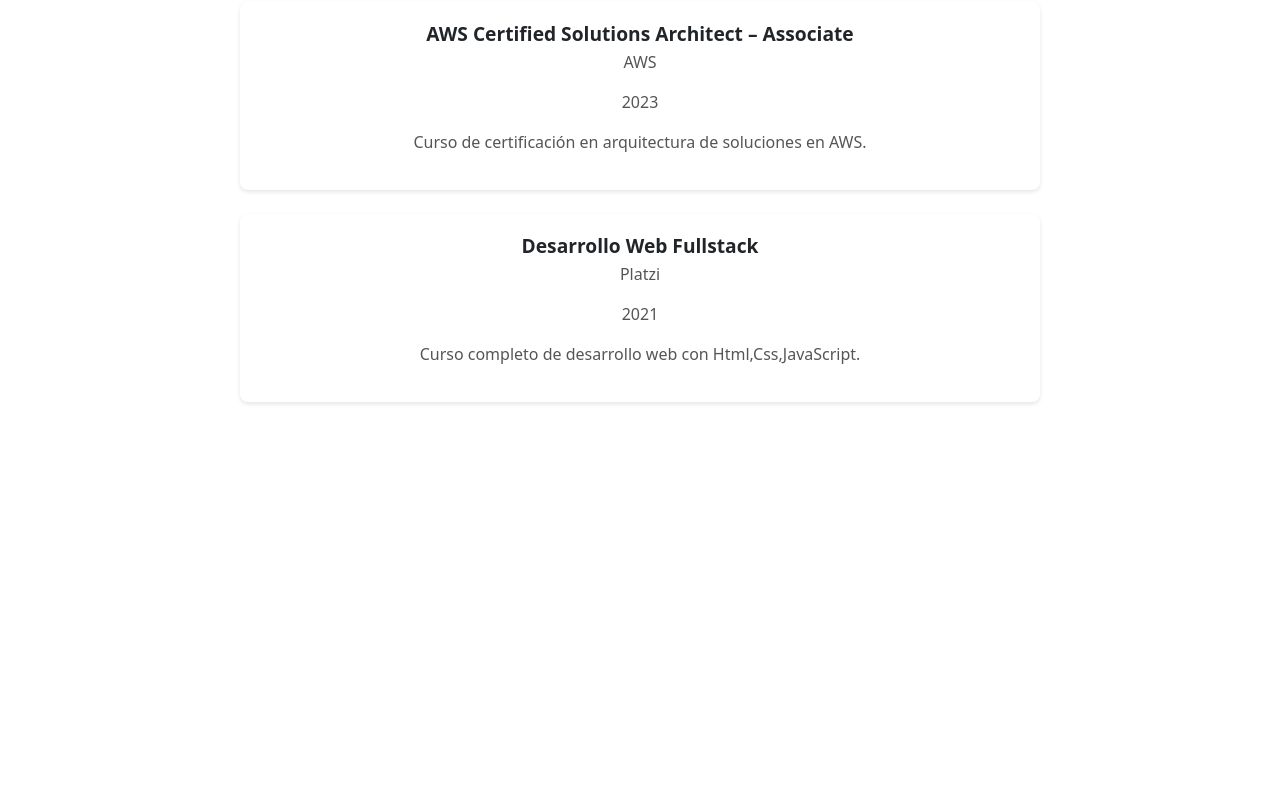
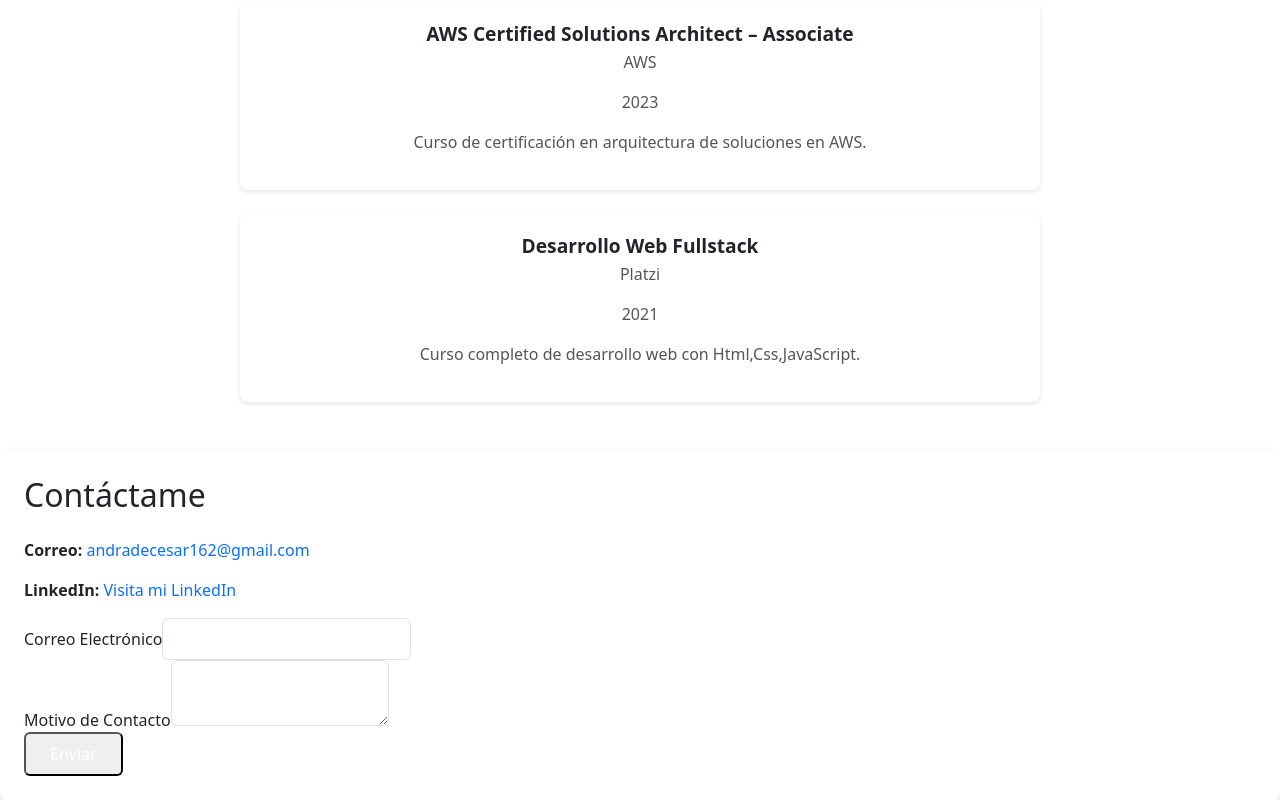
Before and after one commit to Zamas-117/personal-website, a React (Vite) app: page / in a window 1280 px wide. Shown: the part 3012-3812 px from the top of the page. Before the commit the page ends 3464 px from the top, so only its background shows below. Built offline with nearby package versions, Linux system fonts and the light colour scheme; the HTML template or start-up script is replaced by a standard one.

Commit message:
Agregar archivo .gitignore para ignorar archivos sensibles

```diff
--- a/src/App.tsx
+++ b/src/App.tsx
@@ -3,6 +3,7 @@
 import Proyects from "./components/Proyects";
 import Skills from "./components/Skills";
 import Education from "./components/Education";
+import ContactForm from "./components/ContactForm";
 
 function App() {
   return (
@@ -12,6 +13,7 @@
       <Proyects />
       <Skills />
       <Education />
+      <ContactForm />
     </>
   );
 }
--- /dev/null
+++ b/src/components/ContactForm.tsx
@@ -0,0 +1,89 @@
+import { useState } from "react";
+
+const ContactForm = () => {
+  const [formData, setFormData] = useState({
+    email: "",
+    message: "",
+  });
+
+  const handleChange = (e) => {
+    const { name, value } = e.target;
+    setFormData({ ...formData, [name]: value });
+  };
+
+  const handleSubmit = async (e) => {
+    e.preventDefault();
+    try {
+      const response = await fetch("http://127.0.0.1:5000", {
+        method: "POST",
+        headers: { "Content-Type": "application/json" },
+        body: JSON.stringify(formData),
+      });
+      const data = await response.json();
+      alert(data.message || "¡Mensaje enviado!");
+      setFormData({ email: "", message: "" }); // Reinicia el formulario
+    } catch (error) {
+      alert("Error al enviar el mensaje");
+    }
+  };
+
+  return (
+    <div className="max-w-lg mx-auto p-4 bg-gray-200 rounded shadow">
+      <h2 className="text-2xl font-bold mb-4">Contáctame</h2>
+      <p>
+        <strong>Correo:</strong>{" "}
+        <a href="mailto:andradecesar162@gmail.com" className="text-blue-500">
+          andradecesar162@gmail.com
+        </a>
+      </p>
+      <p>
+        <strong>LinkedIn:</strong>{" "}
+        <a
+          href="https://www.linkedin.com/in/tu-perfil-linkedin"
+          target="_blank"
+          rel="noopener noreferrer"
+          className="text-blue-500"
+        >
+          Visita mi LinkedIn
+        </a>
+      </p>
+      <form onSubmit={handleSubmit} className="space-y-4">
+        <div>
+          <label htmlFor="email" className="block">
+            Correo Electrónico
+          </label>
+          <input
+            type="email"
+            id="email"
+            name="email"
+            value={formData.email}
+            onChange={handleChange}
+            className="w-full p-2 border rounded"
+            required
+          />
+        </div>
+        <div>
+          <label htmlFor="message" className="block">
+            Motivo de Contacto
+          </label>
+          <textarea
+            id="message"
+            name="message"
+            value={formData.message}
+            onChange={handleChange}
+            className="w-full p-2 border rounded"
+            required
+          />
+        </div>
+        <button
+          type="submit"
+          className="bg-blue-500 text-white px-4 py-2 rounded hover:bg-blue-600"
+        >
+          Enviar
+        </button>
+      </form>
+    </div>
+  );
+};
+
+export default ContactForm;
--- a/src/components/Proyects.tsx
+++ b/src/components/Proyects.tsx
@@ -17,7 +17,7 @@
       "/logos/aws.png",
       "/logos/postgresql.svg",
       "/logos/google.png",
-      "/logos/python.png",
+      "/logos/django.png",
       "/logos/html5.png",
       "/logos/css.png",
       "/logos/js.png",
```
Also changed, not shown: 2 other files (tests, documents, lock files or other folders).
